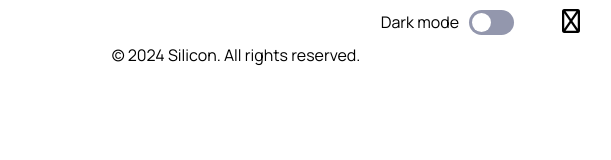
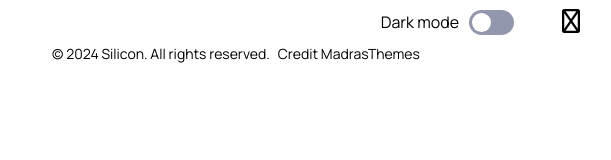
Before and after one commit to Koderinjo/Silicon, a plain HTML site: page index.html in a window 1280 px wide. Shown: the full height of the page, 404-1015 px from the left. Drawn offline with Linux system fonts and the light colour scheme.

Commit message:
changed footerstyling

```diff
--- a/css/styles.css
+++ b/css/styles.css
@@ -203,9 +203,13 @@ header .container {
 }
 
 footer {
+    font-size: 14px;
+
     .container {
         display: flex;
         justify-content: center;
+        gap: .5rem;
+        align-items: center;
     }
 
     .credit {
@@ -231,6 +235,13 @@ footer {
     header .container {
         gap: 3rem;
     }
+
+    footer {
+        .credit {
+            display: block;
+        }
+    }
+
 }
 
 @media (width >= 1400px) {
```
